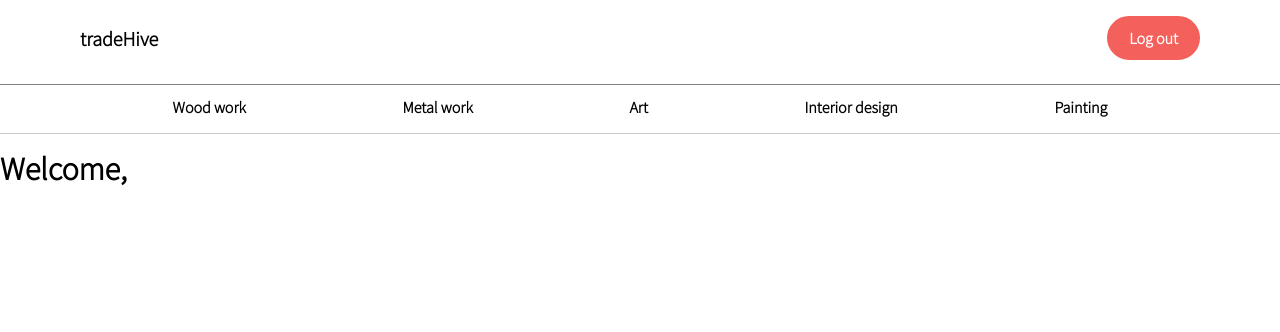
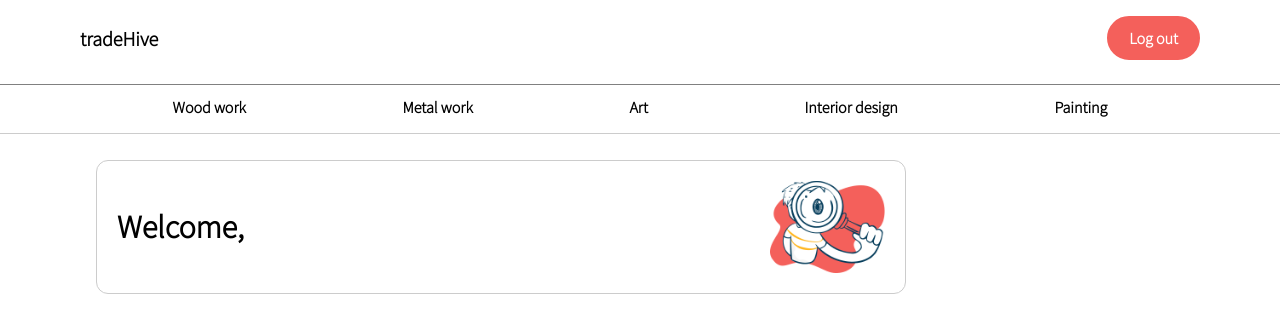
Before and after one commit to munene-m/TradeHive, a Vue app in the folder client/: page /home-page in a window 1280 px wide. Shown: the top 332 px of the page. Built offline with nearby package versions, Linux system fonts and the light colour scheme; no server answers; sample sign-in values are in the browser's storage.

Commit message:
added a welcome message that uses firstname of logged in user

```diff
--- a/client/src/views/HomePage.vue
+++ b/client/src/views/HomePage.vue
@@ -1,15 +1,40 @@
 <script setup>
+import { onMounted } from "vue";
 import { useAuthStore } from "../stores/auth";
+import { useServiceStore } from "../stores/services"
 const authStore = useAuthStore()
+const serviceStore = useServiceStore()
+const getUser = authStore.getUser()
+
+onMounted(() => {
+    getUser
+})
 </script>
 
 <template>
-<h1>Welcome, {{ authStore.userDetails }}</h1>
+<div class="header">
+    <h1>Welcome, {{ authStore.userDetails }}</h1>
+    <img src="../assets/images/Group 2.png" alt="">
+</div>
+<div v-if="authStore.roles = Client">
+
+</div>
 </template>
 
-<style>
-h1{
+<style scoped>
+.header{
     position: relative;
-    top:8rem;
+    top: 10rem;
+    margin-left: 6rem;
+    border-radius: 12px;
+    border: 1px solid #ccc;
+    width: 60%;
+    display: flex;
+    align-items: center;
+    justify-content: space-between;
+    padding: 20px;
+}
+.header img{
+    width: 15%;
 }
 </style>
```
